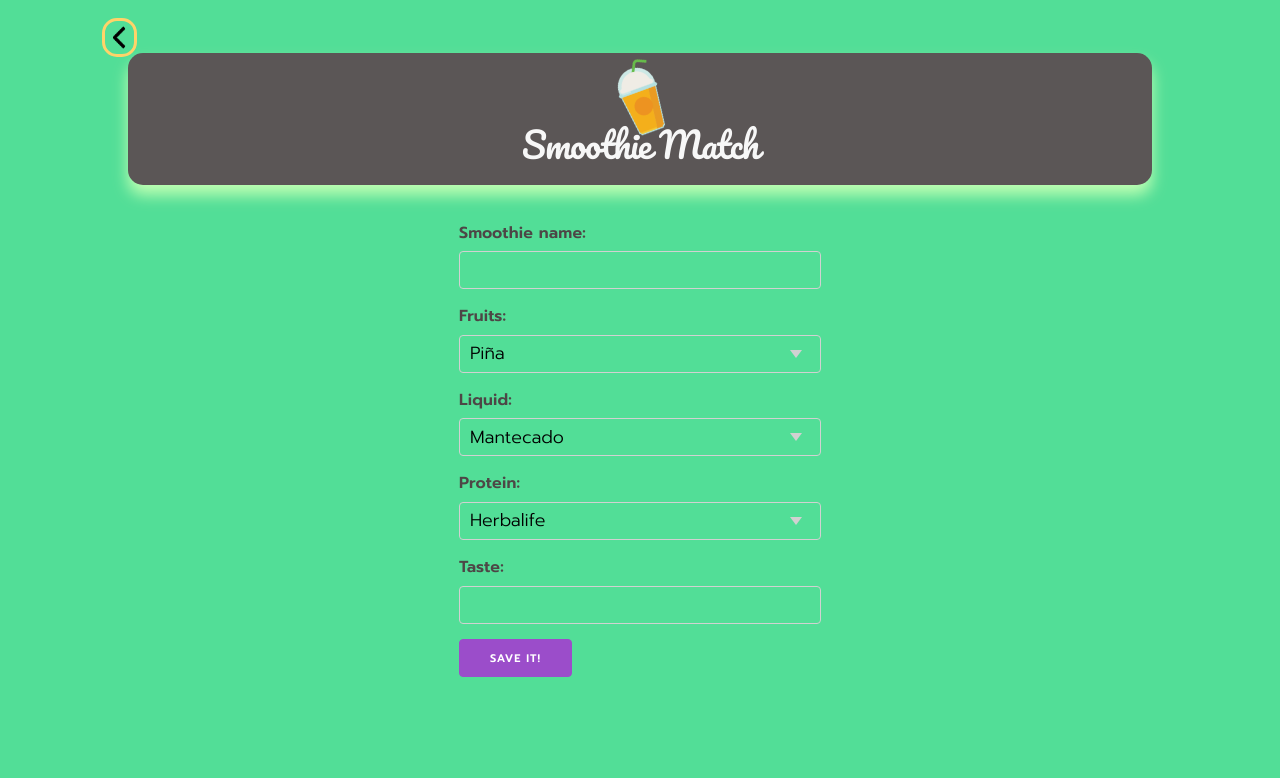
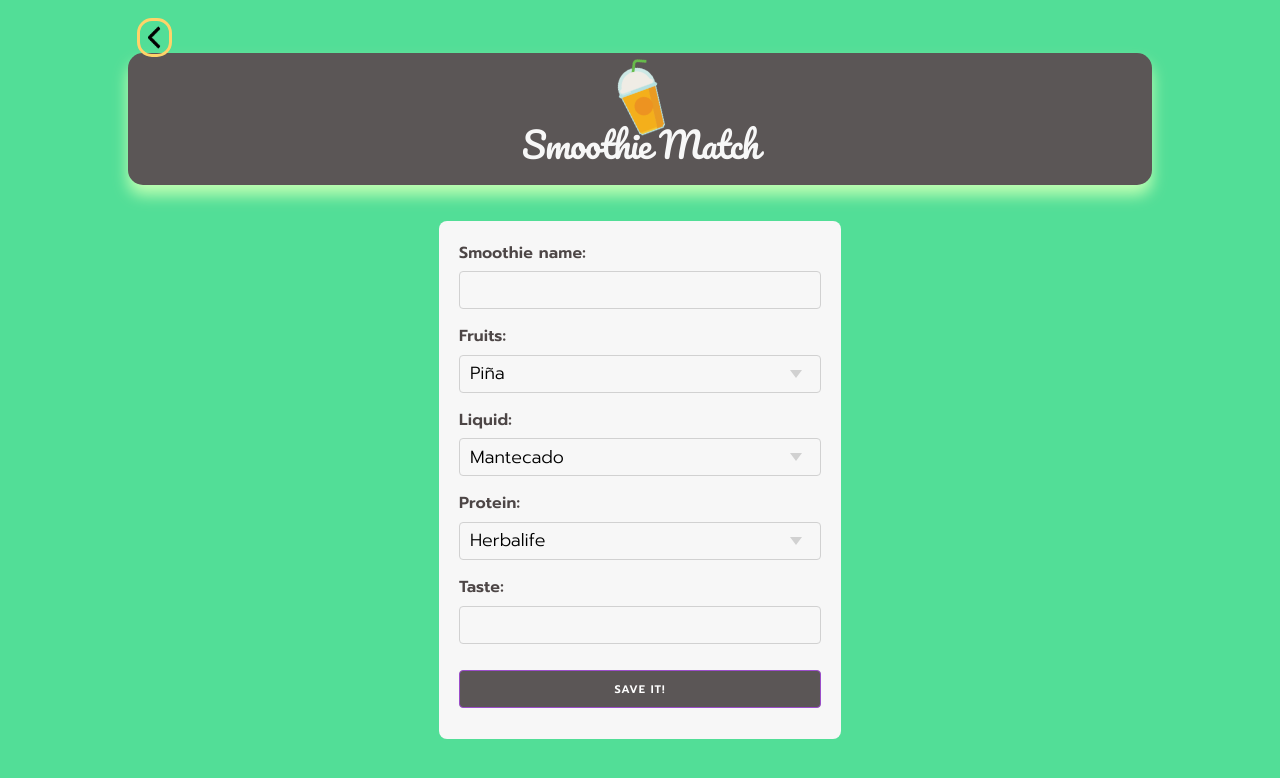
Before and after one commit to michelnovellino/smoothie-app, a Vue app: page /new-smoothie in a window 1280 px wide. Shown: the top 778 px of the page. Built offline with nearby package versions, Linux system fonts and the light colour scheme.

Commit message:
submit button full width, fix backbutton

```diff
--- a/src/assets/scss/_global.scss
+++ b/src/assets/scss/_global.scss
@@ -1,6 +1,5 @@
 @import "./_utilities.scss";
 @import "./variables";
-
 
 .info {
   background-color: $light-color;
@@ -9,7 +8,6 @@
   border-radius: 15px;
   max-width: 100%;
 }
-
 
 .button {
   border-radius: 10px;
@@ -29,7 +27,14 @@
     padding: 1em 1em;
     margin: 1em 0 0 -2em;
   }
-  a:hover{
-    color:unset;
+  a:hover {
+    color: unset;
   }
 }
+/* Smaller than tablet screen */
+
+@media (max-width: 80.0rem) {
+  .arrow-back {
+    margin: 1em 0 -1.68em 0.5em;
+  }
+}
--- a/src/components/FormNewSmoothie.vue
+++ b/src/components/FormNewSmoothie.vue
@@ -27,7 +27,11 @@
         <label for="smoothie-taste">Taste:</label>
         <input type="number" name="smoothie-taste" id="smoothie-taste" />
 
-        <input type="submit" value="Save it!" />
+        <input
+          class="button button-large submit mx-auto"
+          type="submit"
+          value="Save it!"
+        />
       </form>
     </div>
   </div>
@@ -42,6 +46,12 @@ export default {
 <style lang="scss">
 form {
   margin: auto;
-  background: $base-color;
+  padding: 2rem;
+  border-radius: 0.8rem;
+  background: $white;
+  .submit {
+    background: $dark-color;
+    width: 100%;
+  }
 }
 </style>
```
Also changed, not shown: src/views/NewSmoothie.vue (+5 -9 lines).
